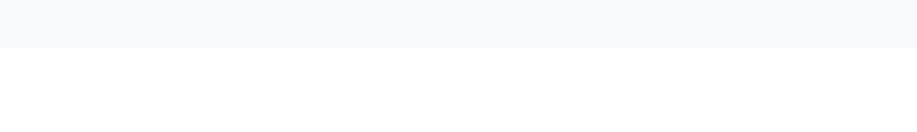
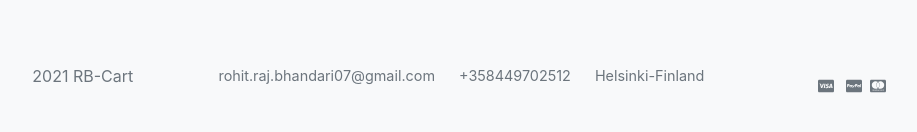
Before and after one commit to rohbdn07/e-commerceApp-React-redux, a React (Create React App) app: page / in a window 1280 px wide. Shown: the part 2368-2500 px from the top of the page, without its empty margins (181-1098 px from the left). Before the commit the page ends 2416 px from the top, so only its background shows below. Built offline with nearby package versions, Linux system fonts and the light colour scheme; no server answers.

Commit message:
styling the footer section

```diff
--- a/src/Components/Footer/Footer.scss
+++ b/src/Components/Footer/Footer.scss
@@ -25,3 +25,24 @@
     color: #1976d2;
    }
 }
+
+.footer_end{
+    width: 100%;
+    margin-top: 3rem;
+    // background-color: brown;
+
+    .fotend_wrapper{
+        display: flex;
+        align-items: center;
+        justify-content: space-between;
+    }
+    .fotend_middle{
+        display: flex;
+        align-items: center;
+        p{
+            font-size: 0.9rem;
+            margin-right: 1.5rem;
+        }
+    }
+
+}
--- a/src/Components/Footer/FooterList.js
+++ b/src/Components/Footer/FooterList.js
@@ -2,6 +2,7 @@ import React from 'react';
 import Brands from './Brands';
 import './Footer.scss';
 import { footerItems } from '../../FooterItems';
+import FooterEnd from './FooterEnd';
 
 export default function FooterList() {
     console.log('the footer items are', footerItems)
@@ -17,6 +18,9 @@ export default function FooterList() {
                     item4={item.item4}
                     item5={item.item5} />)}
                 </div>
+               <div className="col-lg-8 mx-auto">
+                    <FooterEnd />
+               </div>
             </div>
 
         </>
```
